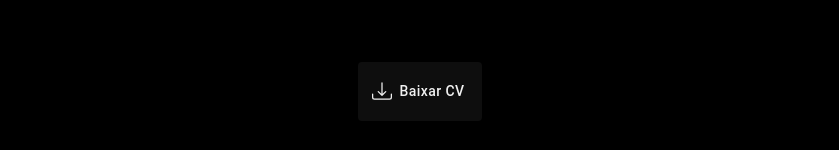
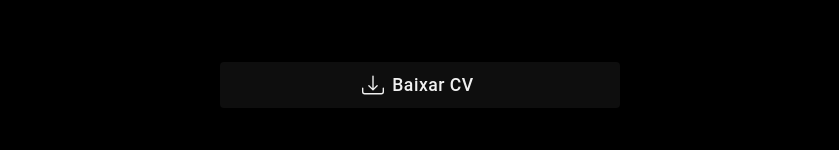
Before and after one commit to Lucasgarcc/garcia-dev, a Next.js app in the folder new-portfolio/: page / in a window 1280 px wide. Shown: the part 2185-2335 px from the top of the page, without its empty margins (220-1059 px from the left). Built offline with nearby package versions, Linux system fonts and the light colour scheme; a web font is replaced by a local one.

Commit message:
style: :art: Melhora a estilização e resposividade do componente `ViableResume`

```diff
--- a/new-portfolio/src/app/components/Home/AboutMe/ViableResume/ViableResume.module.css
+++ b/new-portfolio/src/app/components/Home/AboutMe/ViableResume/ViableResume.module.css
@@ -0,0 +1,10 @@
+.VariableResumeButton {
+    width: 400px;
+}
+
+
+@media screen and (max-width: 480px) {
+    .VariableResumeButton {
+        width: 40%;
+    }
+}
--- a/new-portfolio/src/app/components/Home/AboutMe/ViableResume/ViableResume.tsx
+++ b/new-portfolio/src/app/components/Home/AboutMe/ViableResume/ViableResume.tsx
@@ -14,13 +14,17 @@ const ViableResume = () => {
                 download
                 target="_blank"
                 variant="contained"
+                className={Styles.VariableResumeButton}
                 sx={{
                     backgroundColor: 'var(--primary-c-3)',
                     marginTop: '1rem',
-                    padding: '1.1rem',
+                    padding: '.5rem',
+                    textAlign: 'center',
+                    fontSize: '1.1rem',
                     color: 'var(--color-text-n)',
                     ":hover": {
-                        backgroundColor: "var(--primary-c-2)",
+                        backgroundColor: "var(--primary-c-0-4)",
+                        color: "var(--primary-c-0-5)",
                         transform: "translateY(-2px)",
                     },
                     transition: "all 0.3s ease",
@@ -28,6 +32,7 @@ const ViableResume = () => {
                 }}
                 startIcon={<BsDownload />}
                 aria-label="Baixar CV"
+                size="large"
             >
                 Baixar CV
             </Button>
--- a/new-portfolio/src/app/globals.css
+++ b/new-portfolio/src/app/globals.css
@@ -26,6 +26,7 @@
   --primary-c-0-2: #a8f05b;
   --primary-c-0-3: #4f4f4f; /*#A5FE31; */
   --primary-c-0-4: #80c52c;
+  --primary-c-0-5: #2d5200;
   --primary-c-1: #8BC34A;
   --primary-c-2:  #91bf27;/* #81cb13; */
   --primary-c-3: #0e0e0e; /*#437209; */
```
